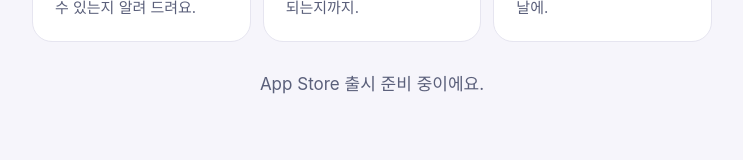
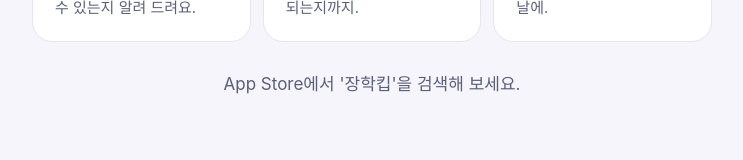
Before and after one commit to hyun030514/jangakkip, a plain HTML site: page index.html in a window 1280 px wide. Shown: the part 661-821 px from the top of the page, without its empty margins (268-1011 px from the left). Drawn offline with Linux system fonts and the light colour scheme.

Commit message:
처리방침 위탁사 보호 수준 문장, 소개 페이지 문구

```diff
--- a/index.html
+++ b/index.html
@@ -52,7 +52,7 @@
   <div class="card"><h3>서류 한 번에</h3><p>같은 서류는 한 장으로 여러 곳에. 언제 떼면 되는지까지.</p></div>
   <div class="card"><h3>마감 알림</h3><p>마감 7일·3일·하루 전과 당일, 그리고 할 일이 있는 날에.</p></div>
 </div>
-<p class="sub" style="text-align:center;margin-top:28px">App Store 출시 준비 중이에요.</p>
+<p class="sub" style="text-align:center;margin-top:28px">App Store에서 '장학킵'을 검색해 보세요.</p>
 </main>
 <footer>장학킵은 한국장학재단 등 공공기관의 공식 앱이 아니에요. 장학금 정보 출처: 공공데이터포털(한국장학재단 학자금지원정보), 각 학교 홈페이지 공지.<br>문의 <a href="mailto:sugskd0514@gmail.com">sugskd0514@gmail.com</a></footer>
 </body>
```
Also changed, not shown: privacy.html (+1 -1 lines).
